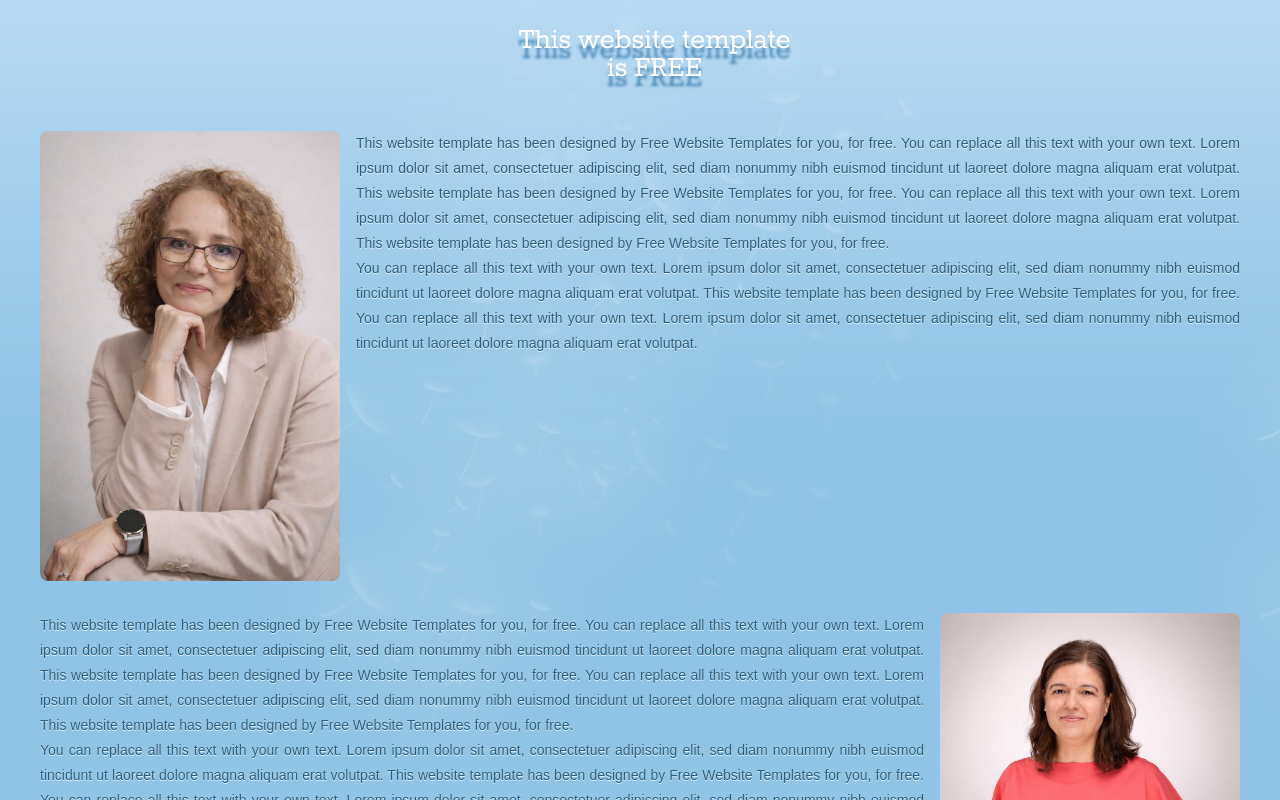
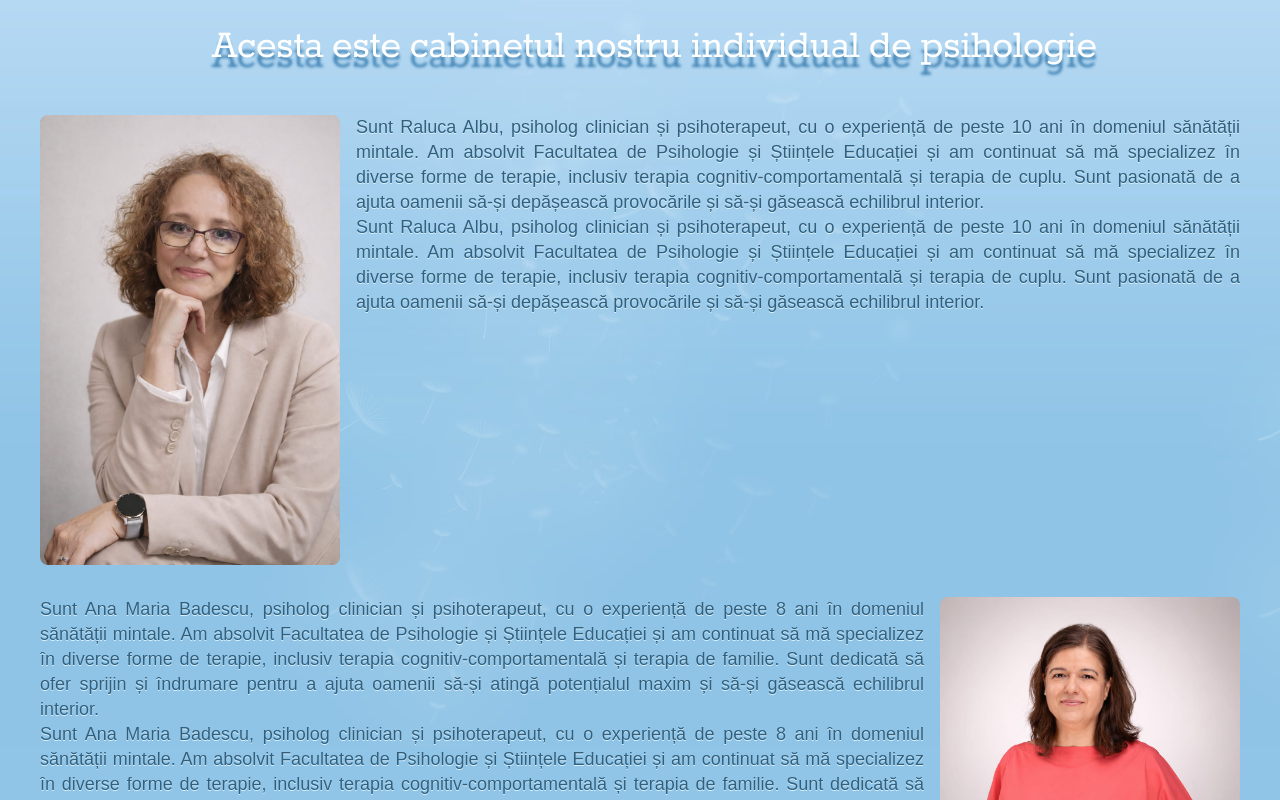
Before and after one commit to aovidiu/new-site-ralu, an Angular app: page / in a window 1280 px wide. Shown: the part 220-1020 px from the top of the page. Built offline with nearby package versions, Linux system fonts and the light colour scheme.

Commit message:
about us done; new overlay

```diff
--- a/src/app/about-component/about-component.html
+++ b/src/app/about-component/about-component.html
@@ -1,51 +1,23 @@
-<div class="page">
-  <div class="body">
-    <div>
-      <div>
-        <div>
-          <h3>We Have Free Templates for Everyone</h3>
-          <p>
-            Our website templates are created with inspiration...
-            <a href="https://www.freewebsitetemplates.com/about/terms" target="_blank">
-              Terms of Use
-            </a>
-          </p>
-
-          <h3>Template details</h3>
-          <p>
-            Design version 2<br>
-            Code version 2<br>
-            Website Template design by
-            <a href="https://www.freewebsitetemplates.com/" target="_blank">
-              Free Website Templates
-            </a>
-          </p>
+<section class="about-page">
+  <div class="about-container">
+    <article class="about-card">
+      <h1 class="about-title">Despre Cabinetul Nostru</h1>
+      <p class="about-description">
+        Bine ați venit în spațiul nostru de terapie și dezvoltare personală.
+        Misiunea noastră este să oferim sprijin adaptat fiecărui om, cu empatie,
+        profesionalism și planuri personalizate. Folosim metode validate și un
+        cadru sigur pentru a vă ajuta să faceți pași reali către starea de bine.
+      </p>
+      <div class="about-features">
+        <div class="feature-item">
+          <h2>Ședințe individuale</h2>
+          <p>Consultații pentru nevoi psihologice, anxietate, stres și dezvoltare personală.</p>
         </div>
-
-        <div>
-          <h3>We Have More Templates for You</h3>
-          <p>
-            Browse through all our
-            <a href="https://www.freewebsitetemplates.com/" target="_blank">
-              Free Website Templates
-            </a>
-          </p>
-
-          <h3>Be Part of Our Community</h3>
-          <p>
-            Join the discussion
-            <a href="https://www.freewebsitetemplates.com/forums/" target="_blank">
-              on our forum
-            </a>
-          </p>
-
-          <a href="https://www.freewebsitetemplates.com/forums/" id="join" target="_blank">
-            Join here!
-          </a>
+        <div class="feature-item">
+          <h2>Cursuri și workshop-uri</h2>
+          <p>Program de cursuri pentru autocunoaștere, control emoțional și încredere.</p>
         </div>
       </div>
-    </div>
-
+    </article>
   </div>
-
-</div>
+</section>
--- a/src/app/app.routes.ts
+++ b/src/app/app.routes.ts
@@ -2,9 +2,11 @@ import { Routes } from '@angular/router';
 import { HomeComponent } from './home-component/home-component';
 import { AboutComponent } from './about-component/about-component';
 import { ContactEmail } from './contact-email/contact-email';
+import { LibraryComponent } from './library-component/library-component';
 
 export const routes: Routes = [
   { path: '', component: HomeComponent },
   { path: 'about', component: AboutComponent },
-  { path: 'send-message', component: ContactEmail}
+  { path: 'send-message', component: ContactEmail},
+  { path: 'library', component: LibraryComponent }
 ];
--- a/src/app/header-component/header-component.html
+++ b/src/app/header-component/header-component.html
@@ -19,7 +19,7 @@
         <nav class="header-menu">
             <a routerLink="/" routerLinkActive="selected" [routerLinkActiveOptions]="{ exact: true }">{{Acasa_menu}}</a>
             <a routerLink="/about" routerLinkActive="selected">{{DespreNoi_menu}}</a>
-            <a routerLink="/blog" routerLinkActive="selected">{{Cursuri_menu}}</a>
+            <a routerLink="/library" routerLinkActive="selected">{{Cursuri_menu}}</a>
             <a routerLink="/contact" routerLinkActive="selected" (click)="scrollToFooter()" routerLinkActive="selected">{{Contact_menu}}</a>
         </nav>
         <div class="burger" (click)="toggleMenu()">
@@ -37,10 +37,10 @@
 </div>
 
 <!-- Side Drawer -->
-<nav class="side-drawer" [class.open]="isMenuOpen">
+<nav class="side-drawer" [class.open]="isMenuOpen" (click)="closeMenu()">
   <a routerLink="/" (click)="closeMenu()">{{Acasa_menu}}</a>
   <a routerLink="/about" (click)="closeMenu()">{{DespreNoi_menu}}</a>
-  <a routerLink="/blog" (click)="closeMenu()">{{Cursuri_menu}}</a>
+  <a routerLink="/library" (click)="closeMenu()">{{Cursuri_menu}}</a>
   <a routerLink="/contact" (click)="closeMenuContact()">{{Contact_menu}}</a>
 </nav>
 
--- a/src/app/header-component/header-component.scss
+++ b/src/app/header-component/header-component.scss
@@ -152,14 +152,15 @@ $logo-width: 200px;
     position: fixed;
     top: 0;
     left: 0;
-    height: 200vh;
+    height: 100vh;
     width: 250px;
-    background: #222;
+    background: rgba(0,0,0,0.4);
+    backdrop-filter: blur(4px);
+    -webkit-backdrop-filter: blur(4px);
     padding: 2rem 1rem;
     transform: translateX(-100%);
     transition: transform 0.3s ease;
     z-index: 1001;
-    background:url(../../assets/images/flowerwheel.jpg) repeat-x;
   }
 
   .side-drawer.open {
--- a/src/app/header-component/header-component.ts
+++ b/src/app/header-component/header-component.ts
@@ -7,6 +7,7 @@ import { RouterModule } from '@angular/router';
   templateUrl: './header-component.html',
   styleUrl: './header-component.scss',
 })
+
 export class HeaderComponent {
   Acasa_menu= "Acasa";
   DespreNoi_menu= "Despre noi";
@@ -14,7 +15,7 @@ export class HeaderComponent {
   Contact_menu = "Contact";
   Nume_Cabinet = "Cabinet individual de psihologie";
   Nume1 = "Albu Raluca și ";
-  Nume2 = "Ana Maria Badescu";
+  Nume2 = "Ana Maria Bădescu";
 
   isMenuOpen = false;
 
@@ -29,8 +30,7 @@ export class HeaderComponent {
   }
 
   closeMenuContact() {
-    this.isMenuOpen = false;
-    document.body.style.overflow = '';
+    this.closeMenu()
     this.scrollToFooter();
   }
 
--- a/src/app/home-component/home-component.html
+++ b/src/app/home-component/home-component.html
@@ -2,55 +2,26 @@
 
     <div class="featured-text">
       <div class="featured-title">
-        This website template <br>
-        is FREE
+        {{Titlul_Pagina}}
       </div>
       <div>
         <div class="text-container">
           <div class="half">
             <img src="assets/images/raluca.jpg" alt="raluca" class="float-left">
             <p>
-              This website template has been designed by Free Website Templates for you, for free.
-              You can replace all this text with your own text. Lorem ipsum dolor sit amet,
-              consectetuer adipiscing elit, sed diam nonummy nibh euismod tincidunt ut laoreet
-              dolore magna aliquam erat volutpat.
-              This website template has been designed by Free Website Templates for you, for free.
-              You can replace all this text with your own text. Lorem ipsum dolor sit amet,
-              consectetuer adipiscing elit, sed diam nonummy nibh euismod tincidunt ut laoreet
-              dolore magna aliquam erat volutpat.
-              This website template has been designed by Free Website Templates for you, for free.
+              {{Descriere_Raluca}}
             </p>
             <p>
-              You can replace all this text with your own text. Lorem ipsum dolor sit amet,
-              consectetuer adipiscing elit, sed diam nonummy nibh euismod tincidunt ut laoreet
-              dolore magna aliquam erat volutpat.
-              This website template has been designed by Free Website Templates for you, for free.
-              You can replace all this text with your own text. Lorem ipsum dolor sit amet,
-              consectetuer adipiscing elit, sed diam nonummy nibh euismod tincidunt ut laoreet
-              dolore magna aliquam erat volutpat.
+              {{Descriere_Raluca}}
             </p>
           </div>
           <div class="half">
             <img src="assets/images/ana.jpg" alt="ana" class="float-right">
             <p>
-              This website template has been designed by Free Website Templates for you, for free.
-              You can replace all this text with your own text. Lorem ipsum dolor sit amet,
-              consectetuer adipiscing elit, sed diam nonummy nibh euismod tincidunt ut laoreet
-              dolore magna aliquam erat volutpat.
-              This website template has been designed by Free Website Templates for you, for free.
-              You can replace all this text with your own text. Lorem ipsum dolor sit amet,
-              consectetuer adipiscing elit, sed diam nonummy nibh euismod tincidunt ut laoreet
-              dolore magna aliquam erat volutpat.
-              This website template has been designed by Free Website Templates for you, for free.
+              {{Descriere_Ana}}
             </p>
             <p>
-              You can replace all this text with your own text. Lorem ipsum dolor sit amet,
-              consectetuer adipiscing elit, sed diam nonummy nibh euismod tincidunt ut laoreet
-              dolore magna aliquam erat volutpat.
-              This website template has been designed by Free Website Templates for you, for free.
-              You can replace all this text with your own text. Lorem ipsum dolor sit amet,
-              consectetuer adipiscing elit, sed diam nonummy nibh euismod tincidunt ut laoreet
-              dolore magna aliquam erat volutpat.
+              {{Descriere_Ana}}
             </p>
           </div>
         </div>
--- a/src/app/home-component/home-component.scss
+++ b/src/app/home-component/home-component.scss
@@ -68,8 +68,8 @@ $text-weidth: 500px;
 
 .featured-title {
   color:#fff;
-	font-size:2rem;
-	line-height:28px;
+	font-size:2.7rem;
+	line-height:40px;
 	text-shadow: 0 10px 3px #3f82b3;
 	font-family: 'RokkittRegular';
 	margin:75px 0 20px 29px;
@@ -83,7 +83,7 @@ $text-weidth: 500px;
 
 	color:#31607e;
 	font-family:arial;
-	font-size:14px;
+	font-size:1.125rem;
 	line-height:25px;
 	text-shadow: 0 1px 0 #d6f0ff;
 	text-align:justify;
--- a/src/app/home-component/home-component.ts
+++ b/src/app/home-component/home-component.ts
@@ -9,4 +9,11 @@ import { HeaderComponent } from '../header-component/header-component';
   templateUrl: './home-component.html',
   styleUrls: ['./home-component.scss']
 })
-export class HomeComponent { }
+
+export class HomeComponent {
+
+  Titlul_Pagina = "Acesta este cabinetul nostru individual de psihologie";
+  Descriere_Raluca = "Sunt Raluca Albu, psiholog clinician și psihoterapeut, cu o experiență de peste 10 ani în domeniul sănătății mintale. Am absolvit Facultatea de Psihologie și Științele Educației și am continuat să mă specializez în diverse forme de terapie, inclusiv terapia cognitiv-comportamentală și terapia de cuplu. Sunt pasionată de a ajuta oamenii să-și depășească provocările și să-și găsească echilibrul interior.";
+  Descriere_Ana = "Sunt Ana Maria Badescu, psiholog clinician și psihoterapeut, cu o experiență de peste 8 ani în domeniul sănătății mintale. Am absolvit Facultatea de Psihologie și Științele Educației și am continuat să mă specializez în diverse forme de terapie, inclusiv terapia cognitiv-comportamentală și terapia de familie. Sunt dedicată să ofer sprijin și îndrumare pentru a ajuta oamenii să-și atingă potențialul maxim și să-și găsească echilibrul interior.";
+
+}
--- /dev/null
+++ b/src/app/library-component/library-component.html
@@ -0,0 +1 @@
+<p>library-component works!</p>
```
Also changed, not shown: src/app/about-component/about-component.css (+75 -0 lines), src/app/library-component/library-component.ts (added, +11 -0 lines), src/app/library-component/library-component.css (added), 1 other file (tests, documents, lock files or other folders).
